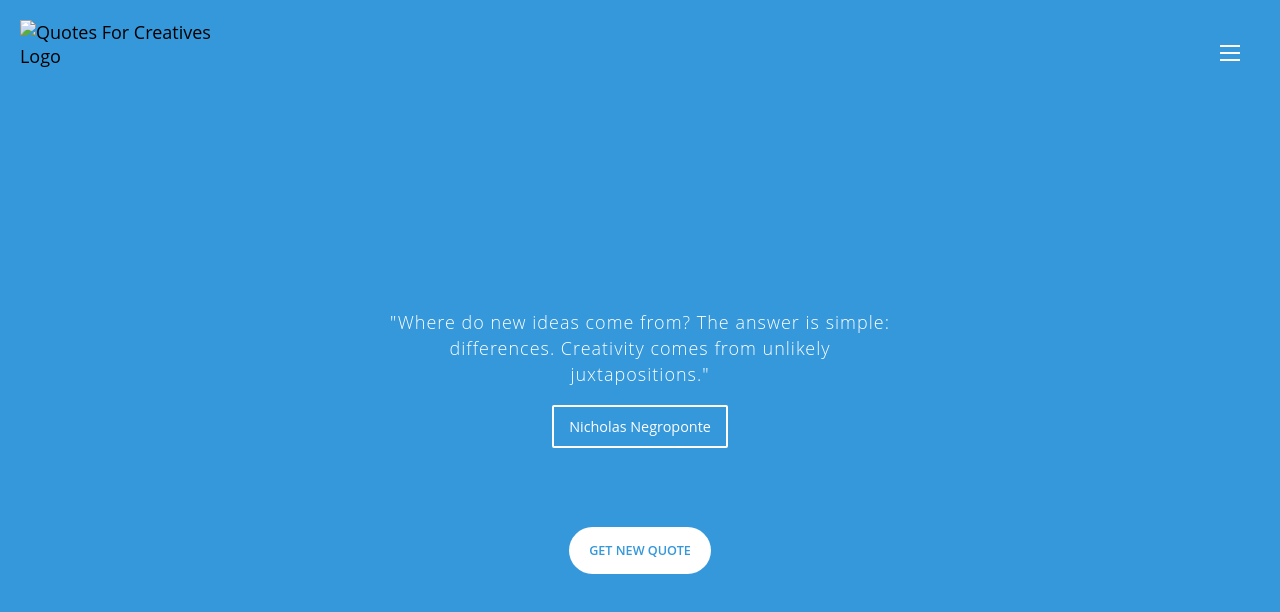
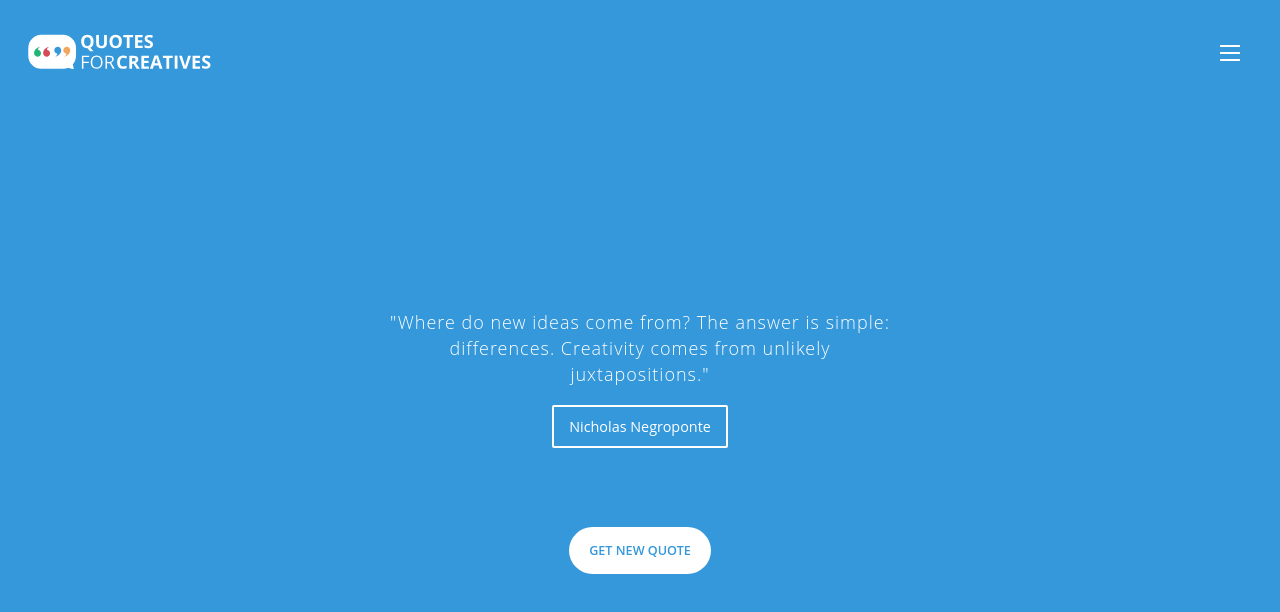
Before and after one commit to zachurich/quotes-by-creatives, a website: page index.html in a window 1280 px wide. Drawn offline with nearby package versions, Linux system fonts and the light colour scheme.

Commit message:
Fixing logo

```diff
--- a/index.html
+++ b/index.html
@@ -11,7 +11,7 @@
 <body>
       <div class="flex-container">
         <div class="title">
-          <img src="img/logo-02.svg" alt="Quotes For Creatives Logo">
+          <img src="img/logo.svg" alt="Quotes For Creatives Logo">
         </div>
         <div class="nav-button">
           <span></span>
```
